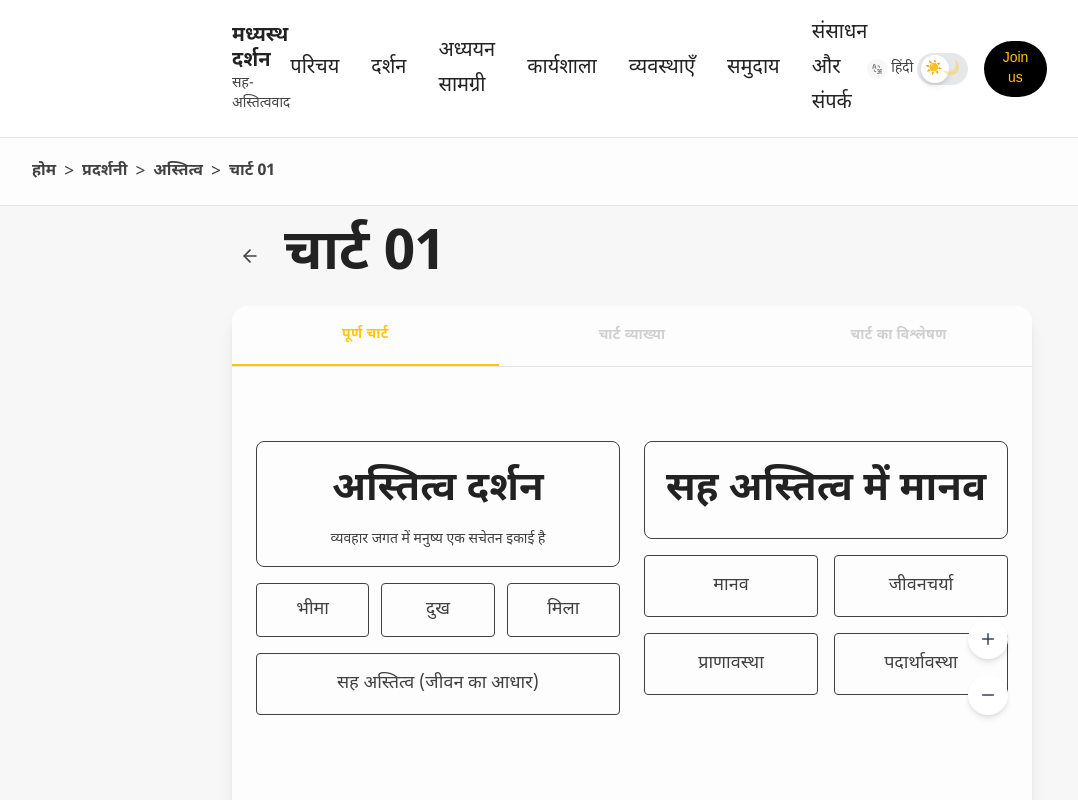
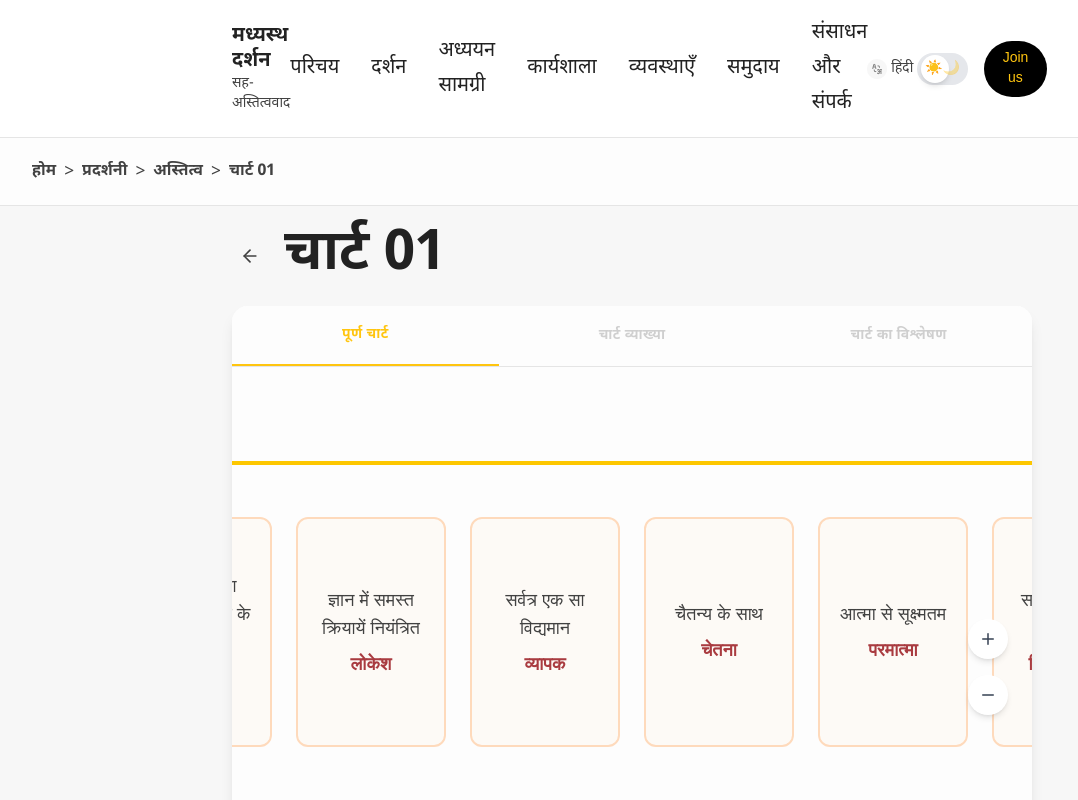
Before and after one commit to BRIJESH2403/madhyasth-darshan-sah-astitvavad, a Next.js app: page /charts/1/1/1 in a window 1280 px wide. Shown: the top 800 px of the page, without its empty margins (8-1086 px from the left). Built offline with nearby package versions, Linux system fonts and the light colour scheme.

Commit message:
Add bg video

```diff
--- a/src/app/globals.css
+++ b/src/app/globals.css
@@ -319,3 +319,29 @@ h4 {
 .card-bg-hover:hover {
   background-color: var(--color-bg-1);
 }
+
+
+.card-peach {
+  border: 2px solid #fedabc;
+  background: rgba(255, 243, 233, 0.3);
+  border-radius: 12px;
+  padding: 16px;
+}
+
+.card-green {
+  border: 2px solid #b3e8be;
+  background: rgba(230, 247, 233, 0.3);
+  border-radius: 12px;
+  padding: 16px;
+}
+
+.card-purple {
+  border: 2px solid #e0e0ff;
+  background: rgba(245, 245, 255, 0.3);
+  border-radius: 12px;
+  padding: 16px;
+}
+
+.text-primary {
+  color: #a93b40;
+}
--- a/src/components/charts/ChartViewer/ChartCanvas.tsx
+++ b/src/components/charts/ChartViewer/ChartCanvas.tsx
@@ -1,6 +1,6 @@
 "use client"
 
-import { JSX, useState } from "react"
+import { JSX, useState, useRef } from "react"
 import ZoomControls from "./ZoomControls"
 import Chart01 from "@/components/charts/custom/Chart01"
 import Chart02 from "@/components/charts/custom/Chart02"
@@ -11,11 +11,17 @@ type Props = {
 
 export default function ChartCanvas({ chartId }: Props) {
   const [scale, setScale] = useState(1)
+  const [positionState, setPositionState] = useState({ x: 0, y: 0 })
+
+  const positionRef = useRef({ x: 0, y: 0 })
+  const dragging = useRef(false)
+  const start = useRef({ x: 0, y: 0 })
+  const frame = useRef<number | null>(null)
 
   const zoomIn = () => setScale((prev) => prev + 0.1)
   const zoomOut = () => setScale((prev) => Math.max(prev - 0.1, 0.5))
 
-  // 🔥 UNIVERSAL NORMALIZATION
+  // Normalize ID
   const cleaned = chartId.replace(/[^0-9]/g, "")
   const padded = cleaned.padStart(2, "0")
   const normalizedId = `chart${padded}`
@@ -32,13 +38,55 @@ export default function ChartCanvas({ chartId }: Props) {
       </div>
     )
 
+  // 🔥 RAF Optimized Update
+  const updatePosition = (x: number, y: number) => {
+    if (frame.current) cancelAnimationFrame(frame.current)
+
+    frame.current = requestAnimationFrame(() => {
+      positionRef.current = { x, y }
+      setPositionState({ x, y }) // safe render value
+    })
+  }
+
+  const handleMouseDown = (e: React.MouseEvent) => {
+    dragging.current = true
+    start.current = {
+      x: e.clientX - positionRef.current.x,
+      y: e.clientY - positionRef.current.y,
+    }
+  }
+
+  const handleMouseMove = (e: React.MouseEvent) => {
+    if (!dragging.current) return
+
+    updatePosition(
+      e.clientX - start.current.x,
+      e.clientY - start.current.y
+    )
+  }
+
+  const handleMouseUp = () => {
+    dragging.current = false
+  }
+
   return (
-    <div className="w-full h-150 light-bg-1 flex flex-col relative overflow-hidden">
+    <div className="w-full h-[600px] light-bg-1 relative overflow-hidden">
       <div
-        style={{ transform: `scale(${scale})` }}
-        className="transition-transform duration-300 flex-1 flex items-center justify-center"
+        className="w-full h-full cursor-grab active:cursor-grabbing"
+        onMouseDown={handleMouseDown}
+        onMouseMove={handleMouseMove}
+        onMouseUp={handleMouseUp}
+        onMouseLeave={handleMouseUp}
       >
-        {ActiveChart}
+        <div
+          style={{
+            transform: `translate3d(${positionState.x}px, ${positionState.y}px, 0) scale(${scale})`,
+            willChange: "transform",
+          }}
+          className="flex items-center justify-center w-full h-full"
+        >
+          {ActiveChart}
+        </div>
       </div>
 
       <ZoomControls zoomIn={zoomIn} zoomOut={zoomOut} />
--- a/src/components/charts/custom/Chart01.tsx
+++ b/src/components/charts/custom/Chart01.tsx
@@ -2,61 +2,76 @@
 
 export default function Chart01() {
   return (
-    <div className="w-[900px] h-[500px] flex gap-6 p-6">
+    <div className="relative w-[1448px] mx-auto p-10 font-sans">
 
-      {/* LEFT SIDE */}
-      <div className="w-1/2 flex flex-col gap-4">
+      {/* Top Section */}
+      <div className="flex gap-[90px] items-center justify-center mb-[168px]">
 
-        <div className="border rounded-lg p-4 text-center">
-          <h2 className="text-red-500 font-semibold">अस्तित्व दर्शन</h2>
-          <p className="text-sm mt-2">
-            व्यवहार जगत में मनुष्य एक सचेतन इकाई है
-          </p>
+        <div className="card-green w-[360px] text-center">
+          ज्ञान स्वयं क्रिया न करते हुए अथवा क्रिया न होते हुए मानव जीवन में अनुभव स्थिति में आनन्द सहज वैभव प्रमाण है
         </div>
 
-        <div className="grid grid-cols-3 gap-3">
-          <div className="border p-3 rounded text-center">भीमा</div>
-          <div className="border p-3 rounded text-center">दुख</div>
-          <div className="border p-3 rounded text-center">मिला</div>
+        <div className="card-peach w-[350px] text-center">
+          <p className="text-primary text-2xl">ज्ञान</p>
+          <p>(ज्ञान अथवा शून्य से रिक्त और मुक्त इकाई नहीं है)</p>
         </div>
 
-        <div className="border p-4 rounded text-center">
-          सह अस्तित्व (जीवन का आधार)
+        <div className="card-green w-[360px] text-center">
+          अनुभव पूर्वक अभिव्यक्ति ही ज्ञान है। ज्ञान ही जागृत मानव में सकारात्मक क्रियाओं का आधार अथवा प्रेरणा स्रोत है
+        </div>
       </div>
 
+      {/* Line */}
+      <div className="relative h-8 w-full mb-10">
+        <div className="absolute top-1/2 w-full h-[4px] bg-yellow-400" />
       </div>
 
-      {/* RIGHT SIDE */}
-      <div className="w-1/2 flex flex-col gap-4">
-
-        <div className="border rounded-lg p-4 text-center">
-          <h2 className="text-red-500 font-semibold">
-            सह अस्तित्व में मानव
-          </h2>
+      {/* 8 Cards */}
+      <div className="flex gap-6 mb-[86px]">
+        {[
+          ["अनुभव काल में", "आनंद"],
+          ["सर्वत्र एक सा अनुभव में आने के कारण", "ईश्वर"],
+          ["ज्ञान में समस्त क्रियायें नियंत्रित", "लोकेश"],
+          ["सर्वत्र एक सा विद्यमान", "व्यापक"],
+          ["चैतन्य के साथ", "चेतना"],
+          ["आत्मा से सूक्ष्मतम", "परमात्मा"],
+          ["सक्रिय रहने के कारण", "निरपेक्ष ऊर्जा"],
+          ["अपरिणामि ता के कारण", "पूर्ण"],
+        ].map((item, i) => (
+          <div key={i} className="card-peach w-40 h-[230px] text-center flex flex-col justify-center">
+            <p>{item[0]}</p>
+            <p className="text-primary font-bold mt-2">{item[1]}</p>
+          </div>
+        ))}
       </div>
 
-        <div className="grid grid-cols-2 gap-4">
+      {/* Bottom Section */}
+      <div className="flex gap-[78px] justify-center mb-14">
 
-          <div className="border p-4 rounded text-center">
-            मानव
+        <div className="card-purple w-[300px] text-center">
+          सत्ता में डूबा, भीगा, घिरा हुआ जड़-चैतन्य प्रकृति है...
         </div>
 
-          <div className="border p-4 rounded text-center">
-            जीवनचर्या
+        <div className="card-green w-[600px] text-center">
+          <p><span className="text-primary">(ज्ञान)</span> व्यापक सत्ता...</p>
+          <p>विचार काल में <span className="text-primary">समाधान</span></p>
+          <p>अनुभव काल में <span className="text-primary">आनंद</span></p>
         </div>
 
-          <div className="border p-4 rounded text-center">
-            प्राणावस्था
+        <div className="card-purple w-[300px] text-center">
+          <p className="text-primary font-bold">नित्य</p>
+          <p>सदा-सदा एक सा विद्यमान</p>
+        </div>
       </div>
 
-          <div className="border p-4 rounded text-center">
-            पदार्थावस्था
+      {/* Bottom Text */}
+      <div className="card-peach text-center mb-10">
+        ज्ञान ही शून्य और शून्य ही ज्ञान है...
       </div>
 
+      <div className="card-purple text-center">
+        अस्तित्व मूलक मानव केंद्रित चिंतन...
       </div>
-
-      </div>
-
     </div>
   )
 }
--- a/src/components/charts/custom/Chart02.tsx
+++ b/src/components/charts/custom/Chart02.tsx
@@ -1,62 +1,170 @@
-"use client"
+import React from "react";
 
-export default function Chart01() {
+type CardProps = {
+  children: React.ReactNode;
+  className?: string;
+};
+
+const Card = ({ children, className = "" }: CardProps) => {
   return (
-    <div className="w-[900px] h-[500px] flex gap-6 p-6">
+    <div
+      className={`relative rounded-lg p-6 border ${className}`}
+      style={{ borderColor: "var(--border-color)" }}
+    >
+      {children}
+    </div>
+  );
+};
 
-      {/* LEFT SIDE */}
-      <div className="w-1/2 flex flex-col gap-4">
+export default function AstittvaDarshan() {
+  return (
+    <div className="light-bg-1 dark-bg-1 min-h-screen py-10">
+      <div className="container">
+        <div className="grid lg:grid-cols-2 gap-6">
 
-        <div className="border rounded-lg p-4 text-center">
-          <h2 className="text-red-500 font-semibold">okkk दर्शन</h2>
-          <p className="text-sm mt-2">
-            व्यवहार जगत में मनुष्य एक सचेतन इकाई है
+          {/* LEFT COLUMN */}
+          <div className="flex flex-col gap-6">
+
+            {/* Title */}
+            <Card>
+              <div className="text-center">
+                <h2 className="text-red-500 font-medium">अस्तित्व दर्शन</h2>
+                <p className="body-lg mt-2">
+                  व्यापक वस्तु रूपी सत्ता में सम्पूर्ण एक एक वस्तु सम्पन्न है
+                  <br />
+                  अस्तित्व = सह अस्तित्व = सत्ता में सम्पूर्ण प्रकृति
                 </p>
               </div>
+            </Card>
 
-        <div className="grid grid-cols-3 gap-3">
-          <div className="border p-3 rounded text-center">भीमा</div>
-          <div className="border p-3 rounded text-center">दुख</div>
-          <div className="border p-3 rounded text-center">मिला</div>
+            {/* Blue Card */}
+            <Card>
+              <p className="text-center body-lg text-red-500">
+                व्यापक वस्तु में समस्त क्रियाशील वस्तु
+              </p>
+            </Card>
+
+            {/* Three Columns */}
+            <div className="grid grid-cols-3 gap-4">
+              {[
+                {
+                  title: "भींगा",
+                  items: [
+                    "ऊर्जा सम्पन्नता",
+                    "बल सम्पन्नता",
+                    "चुम्बकीय बल",
+                    "सम्पन्नता",
+                  ],
+                },
+                {
+                  title: "डुबा",
+                  items: [
+                    "क्रियाशीलता",
+                    "आचरण",
+                    "व्यवस्था",
+                    "समय सहभागिता",
+                  ],
+                },
+                {
+                  title: "घिरा",
+                  items: [
+                    "नियंत्रण",
+                    "नियम",
+                    "संतुलन",
+                    "नियति",
+                  ],
+                },
+              ].map((item, i) => (
+                <Card key={i}>
+                  <h4 className="text-center text-red-500 font-bold mb-3">
+                    {item.title}
+                  </h4>
+                  <div className="text-center space-y-1 body-md">
+                    {item.items.map((t, j) => (
+                      <p key={j}>{t}</p>
+                    ))}
+                  </div>
+                </Card>
+              ))}
             </div>
 
-        <div className="border p-4 rounded text-center">
-          सह अस्तित्व (जीवन का आधार)
+            <Card>
+              <p className="text-center">सम विषम मध्यस्थ</p>
+            </Card>
+
+            {/* Swatva + 3 cols */}
+            <div className="grid grid-cols-4 gap-4">
+
+              <Card>
+                <p className="text-center text-red-500 font-bold">स्वत्व</p>
+                <p className="text-center body-sm mt-2">
+                  स्व = होना <br />
+                  त्व = व्यवस्था सूत्र
+                </p>
+              </Card>
+
+              {["श्रम", "गति", "परिणाम"].map((t, i) => (
+                <Card key={i}>
+                  <p className="text-center text-red-500 font-medium">{t}</p>
+                </Card>
+              ))}
             </div>
 
+            <Card>
+              <p className="text-center">
+                सह अस्तित्व की नित्य वर्तमानता
+              </p>
+            </Card>
           </div>
 
-      {/* RIGHT SIDE */}
-      <div className="w-1/2 flex flex-col gap-4">
+          {/* RIGHT COLUMN */}
+          <div className="flex flex-col gap-6">
 
-        <div className="border rounded-lg p-4 text-center">
-          <h2 className="text-red-500 font-semibold">
-            सह अस्तित्व में मानव
-          </h2>
+            <Card>
+              <p className="text-center body-lg">
+                सह अस्तित्व में प्रकृति में विकास
+              </p>
+            </Card>
+
+            {/* Reusable Rows */}
+            {[
+              "ज्ञानावस्था (मानव)",
+              "जीवावस्था",
+              "प्राणावस्था",
+              "पदार्थावस्था",
+            ].map((title, i) => (
+              <div key={i} className="grid grid-cols-3 gap-4">
+                <Card>
+                  <p className="text-center body-sm">ऊर्जा + क्रिया</p>
+                </Card>
+
+                <Card>
+                  <p className="text-center text-red-500 font-semibold">
+                    {title}
+                  </p>
+                </Card>
+
+                <Card>
+                  <p className="text-center body-sm">पहचानना</p>
+                </Card>
+              </div>
+            ))}
+
+            <Card>
+              <p className="text-center">प्रकृति में विकासक्रम</p>
+            </Card>
+          </div>
         </div>
 
-        <div className="grid grid-cols-2 gap-4">
-
-          <div className="border p-4 rounded text-center">
-            मानव
+        {/* Footer */}
+        <div className="mt-10">
+          <Card>
+            <p className="text-center body-sm">
+              अस्तित्व मूलक मानव केंद्रित चिंतन – ए नागराज
+            </p>
+          </Card>
         </div>
-
-          <div className="border p-4 rounded text-center">
-            जीवनचर्या
       </div>
-
-          <div className="border p-4 rounded text-center">
-            प्राणावस्था
     </div>
-
-          <div className="border p-4 rounded text-center">
-            पदार्थावस्था
-          </div>
-
-        </div>
-
-      </div>
-
-    </div>
-  )
+  );
 }
```
Also changed, not shown: src/components/home/HeroSection.tsx (+8 -4 lines), 1 other file (tests, documents, lock files or other folders). Lines whose indentation alone changed are shown as unchanged.
